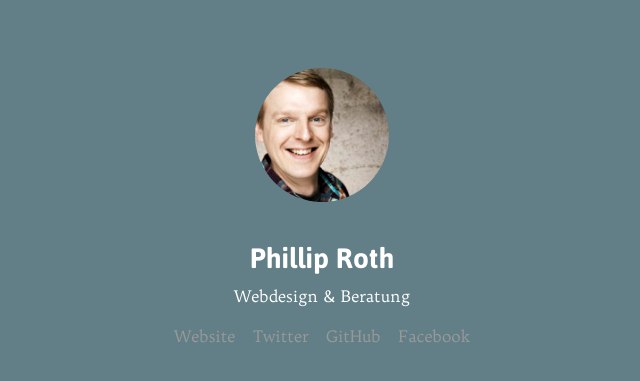
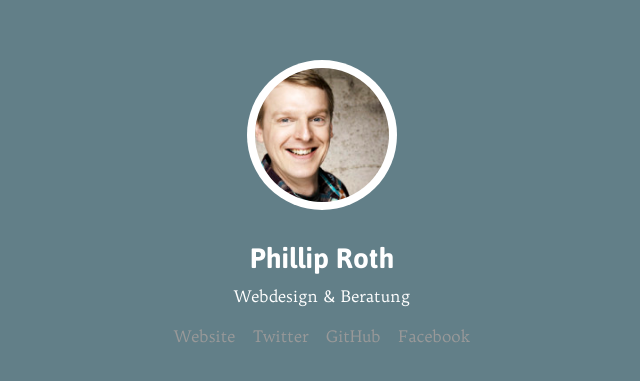
Before and after one commit to philliproth/philliproth.github.io, a plain HTML site: page index.html in a window 1280 px wide. Shown: the part 195-576 px from the top of the page, without its empty margins (318-958 px from the left). Drawn offline with Linux system fonts and the light colour scheme; files whose address does not match are found by name.

Commit message:
img border

```diff
--- a/index.html
+++ b/index.html
@@ -74,10 +74,12 @@
         img {
             width: 150px;
             height: 150px;
+			border: 5px;
 			border-radius: 80px;
 			-webkit-border-radius: 80px;
 			-moz-border-radius: 80px;
 			padding: 0.5em;
+			background-color: #ffffff;
         }
         h1 {
             margin: 16px 0 0;
```
